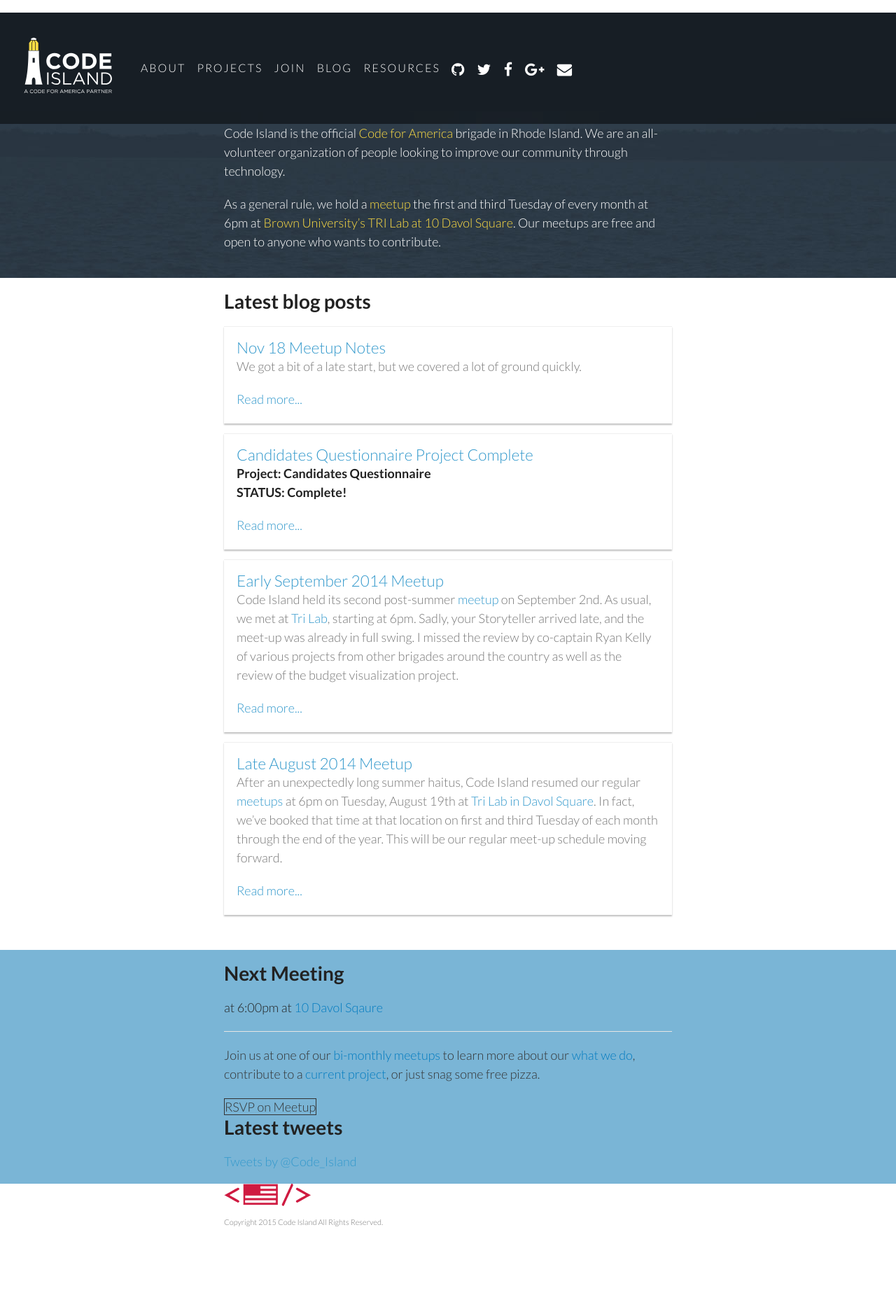
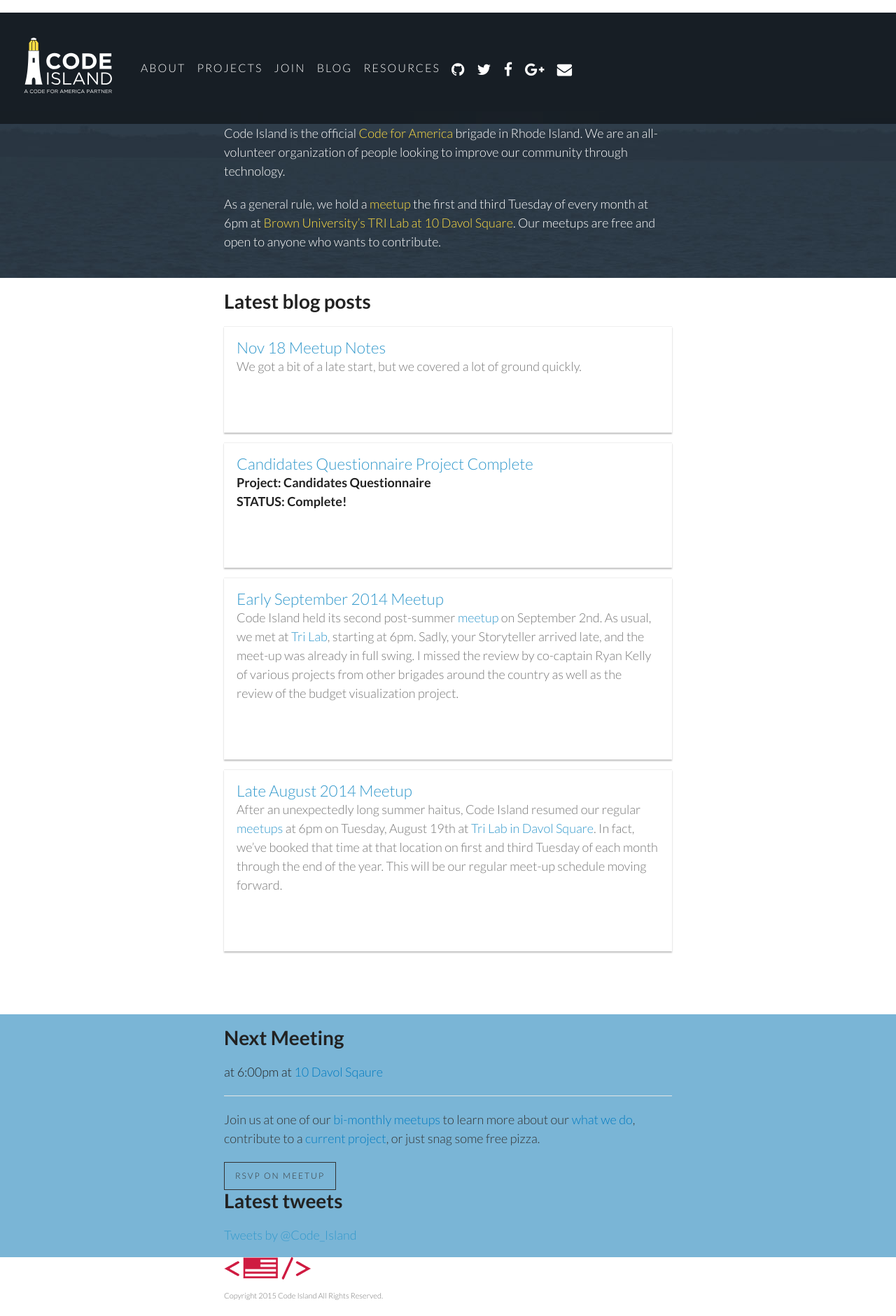
Before and after one commit to codeisland/codeisland.github.io, a Jekyll site: the page built from index.html, in a window 1280 px wide. Shown: the whole page at 70% size. Built offline with Jekyll 4.4.1, drawn with Linux system fonts in a browser that asks for light colours; nearby versions of some CDN libraries; comment, search, counter and statistics services are not loaded; before the commit the page ends 1775 px from its top, so only the background shows below that.

Commit message:
'Ghost' style CTA Buttons

```diff
--- a/_layouts/home.html
+++ b/_layouts/home.html
@@ -22,6 +22,7 @@
     <main>
 
       {{ content }}
+					<a class="btn" href="/about/">Learn More</a>
 
     	<div class="twitter-timeline">
 		<!-- Meeting -->
--- a/index.html
+++ b/index.html
@@ -13,7 +13,7 @@
               <a href="{{ post.url }}">{{ post.title }}</a>
             </h2>
             {{ post.excerpt }}
-            <p><a href="{{ post.url }}">Read more...</a></p>
+            <p><a href="{{ post.url }}" class="btn">Read more</a></p>
         </article>
       {% endfor %}
     </div>
--- a/stylesheets/styles.css
+++ b/stylesheets/styles.css
@@ -281,6 +281,31 @@
 
 
 
+
+/*
+  CTA Buttons
+*/
+
+a.btn {
+  font: 12px/1.5 'Lato', 'Helvetica Neue', Helvetivca, sans-serif;
+  padding: 10px 15px;
+  color: white;
+  text-transform: uppercase;
+  display: inline-block;
+  border: 1px solid white;
+  text-decoration: none;
+  letter-spacing: 2px;
+  -webkit-transition: .25s ease all;
+  -moz-transition: .25s ease all;
+  transition: .25s ease all;
+}
+a.btn:hover {
+  background: #7ab5d6;
+  color: white;
+  text-decoration: none
+}
+
+
 }
 
 /*
```
